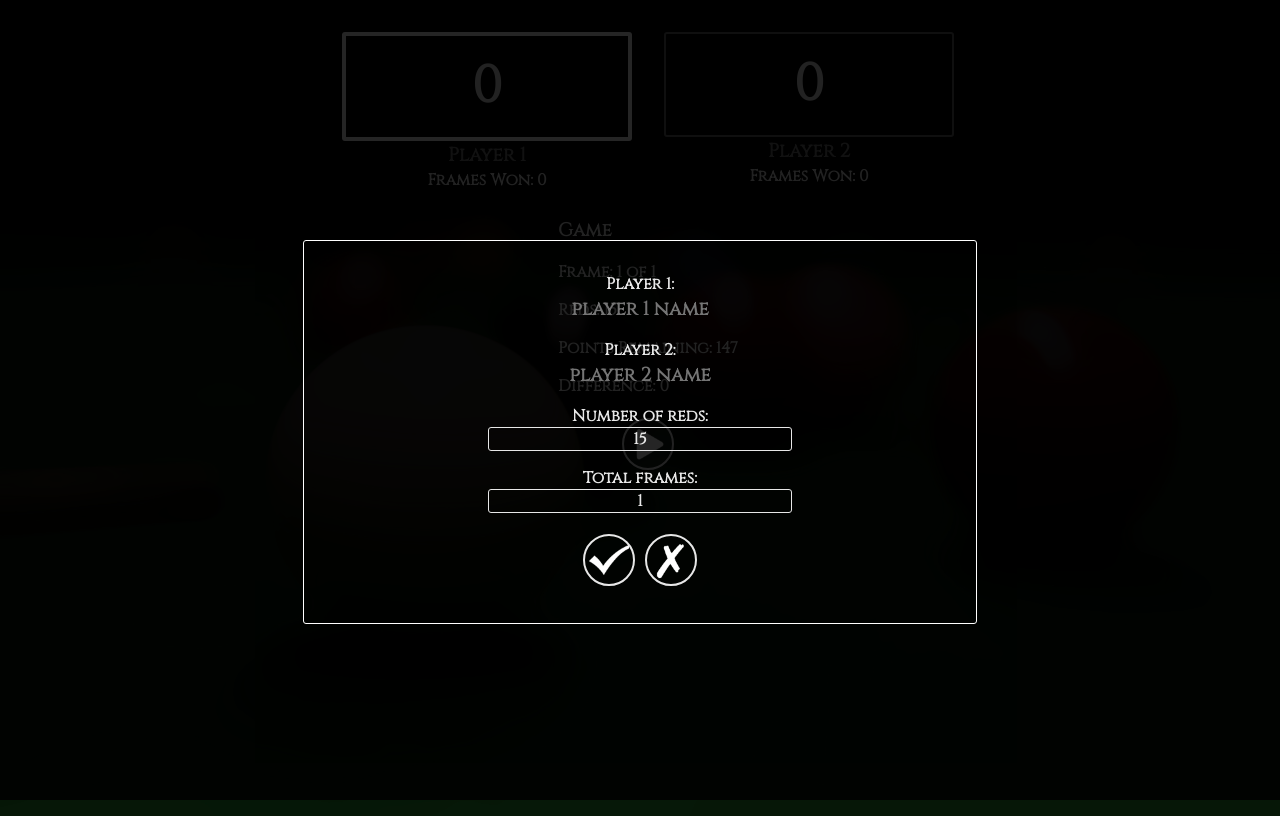
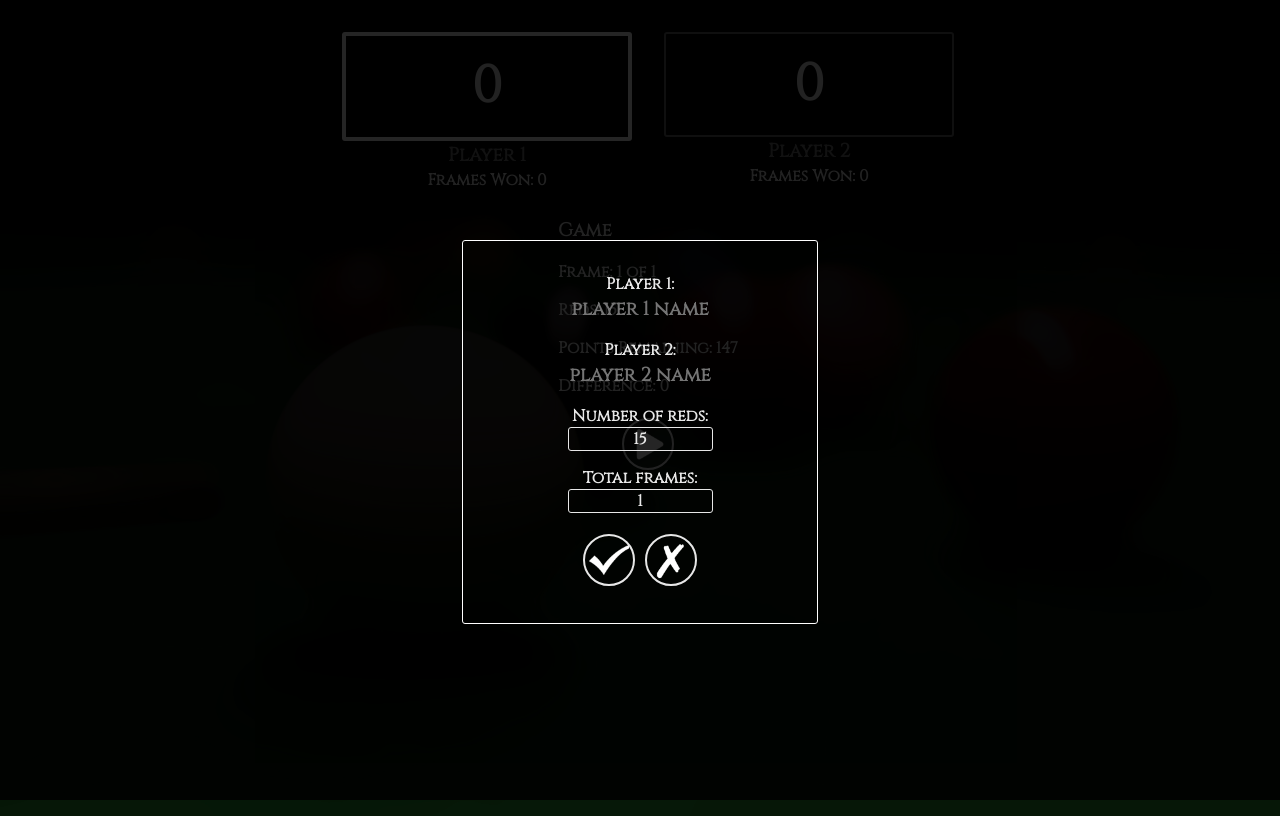
Before and after one commit to thpapei/snookercounter, a React (Vite) app: page / in a window 1280 px wide. Both pictures are taken after a click on the element 648 px from the left and 444 px from the top of the page. Built offline with nearby package versions, Linux system fonts and the light colour scheme.

Commit message:
Removed width property from modal Component

```diff
--- a/src/styles/components/_modal.scss
+++ b/src/styles/components/_modal.scss
@@ -16,7 +16,7 @@
     position: absolute;
     text-align: center;
     top: 30%;
-    width: 50%;
+    // width: 50%;
     min-width: 150px;
   };
 
```
